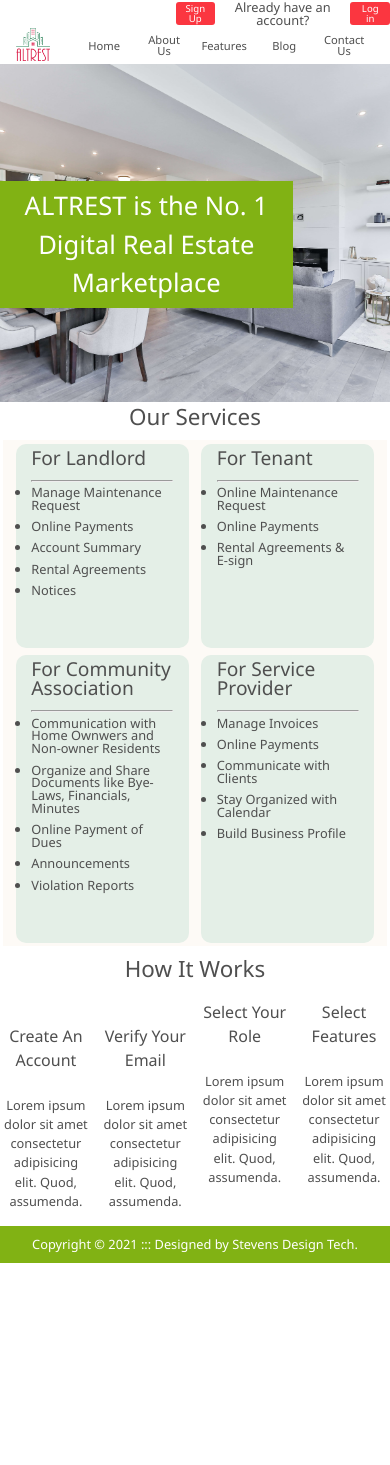
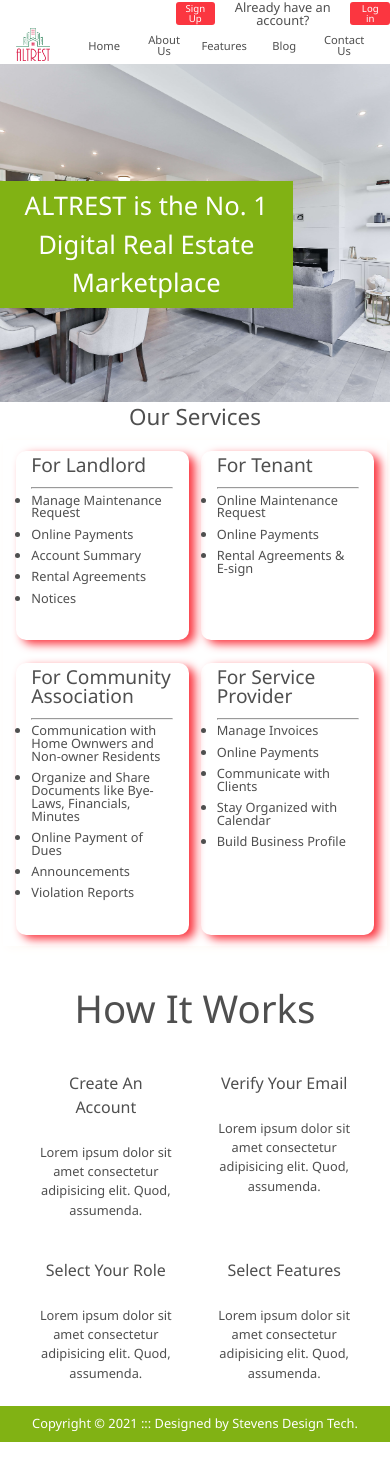
Before and after one commit to seyeonigbinde/Altrest-Real-Estate-Platform, a React (Create React App) app in the folder altrest-app/: page / in a window 390 px wide. Before the commit the page ends 1263 px from the top, so only its background shows below. Built offline with nearby package versions, Linux system fonts and the light colour scheme; the HTML template or start-up script is replaced by a standard one.

Commit message:
Additional Styling

```diff
--- a/altrest-app/src/App.js
+++ b/altrest-app/src/App.js
@@ -29,12 +29,12 @@
         <div>
         <div className="header">
         <div className="logo">
-            <img src={altrest} alt="logo"/>
+           <Link to="/"> <img src={altrest} alt="logo"/></Link>
         </div>
         <div className="links">
             <Link to="/"> Home</Link>
             <Link to="/about"> About Us</Link>
-            <Link to="/features">Features</Link>
+            <Link to="/features/landlords">Features</Link>
             <Link to="/blog">Blog</Link>
             <Link >Contact Us</Link>
             {/* <Header/> */}
@@ -57,7 +57,7 @@
         <Route path="/about">
            <AboutUs/>
         </Route>
-        <Route path="/features">
+        <Route exact path="/features/landlords">
           <Feature/>
         </Route>
         <Route path="/blog">
--- a/altrest-app/src/Components/Blog.js
+++ b/altrest-app/src/Components/Blog.js
@@ -5,6 +5,9 @@
 
     return(
         <div>
+            <div className="blogimg">
+                <p className="blog_caption">Blog</p>
+            </div>
             <h1>Under Construction</h1>
         </div>
     )
--- a/altrest-app/src/Components/Feature.js
+++ b/altrest-app/src/Components/Feature.js
@@ -14,10 +14,10 @@
             <p className="features_caption">Features</p>
         </div>
         <div className="features_links">
-            <Link to="/features/landlords">For Landlords</Link>
-            <Link to="/features/tenants">For Tenants</Link>
-            <Link to="/features/community">For Community Associations</Link>
-            <Link to="/features/servicepro">For Service Providers</Link>
+            <Link to="/features/landlords"><b>For Landlords</b></Link>
+            <Link to="/features/tenants"><b>For Tenants</b></Link>
+            <Link to="/features/community"><b>For Community Associations</b></Link>
+            <Link to="/features/servicepro"><b>For Service Providers</b></Link>
         </div>
         <div>
         <Switch>
--- a/altrest-app/src/Components/Header.js
+++ b/altrest-app/src/Components/Header.js
@@ -14,7 +14,7 @@
             <img src={altrest} alt="logo"/>
         </div>
         <div className="links">
-            <Link to="/home" onClick={console.log("This is Good")}> Home</Link>
+            <Link to="/home"> Home</Link>
             <Link to="/about" > About Us</Link>
             <Link to="/features" >Features</Link>
             <Link >Blog</Link>
--- a/altrest-app/src/Components/HowItWorks.js
+++ b/altrest-app/src/Components/HowItWorks.js
@@ -6,7 +6,7 @@
     return(
 
     <div>
-        <div className="serv-header">
+        <div className="howitworks-header">
         <h2>
             How It Works
         </h2>
--- a/altrest-app/src/Components/Login.js
+++ b/altrest-app/src/Components/Login.js
@@ -65,7 +65,7 @@
   return (<section>
     <div>
       <div data-testid="loginForm" className="login-form">
-        <h1>Login</h1>
+        <h1>Login</h1><br/>
 
         <form onSubmit={login}>
         <div className="form-group">
--- a/altrest-app/src/index.css
+++ b/altrest-app/src/index.css
@@ -47,6 +47,10 @@
 /* .header_fixed{
 
 } */
+a{
+  text-decoration: none;
+  color: #4f4f4f
+}
 .links{
   display: flex;
   justify-content: space-between;
@@ -55,14 +59,14 @@
   padding: 0 2%;
   margin-right: 4%;
 }
-a{
+.links a{
   padding: 1% 2%;
   cursor: pointer;
   width: 15%;
   text-decoration: none;
   color: #4f4f4f
 }
-a:hover{
+.links a:hover{
   background-color: #81b214;
   border-radius: 5px;
   color: #fff;
@@ -115,21 +119,24 @@
 .serv-header h2{
   padding: 1% 0;
   font-size: 2.4rem;
+  /* margin-top: 10%; */
 }
 .services{
   display: flex;
   justify-content: space-between;
   margin: 2% 0.8%;
-  background-color: #fdfaf6;
+  /* background-color: #fdfaf6; */
   height: 50vh;
+  box-shadow: 3px 2px 10px #fdfaf6;
 }
 .option{
-  background-color: #e4efe7;
+  /* background-color: #e4efe7; */
   width: 23%;
   text-align: left;
   border-radius: 10px;
   padding: 1% 2%;
   box-shadow: 30px;
+  box-shadow: 6px 4px 10px #fb3640;
 }
 .option li{
   padding: 6% 0;
@@ -138,17 +145,24 @@
   background-color: #fb3640;
   color: #fff;
 }
-
+.howitworks-header h2{
+  padding: 1% 0;
+  font-size: 2.4rem;
+  margin-top: 10%;
+}
 .howitworks{
 	display: flex;
-	justify-content: space-between;
-	margin: 2% 2%;
+	justify-content: space-evenly;
+	margin: 0% 2%;
   line-height: 1.5;
+  height: 30vh;
+  margin-bottom: 10%;
 }
 .howitworks div{
-	width: 24%;
+	width: 20%;
 	text-align: center;
 	padding: 2% 0;
+
 }
 .about{
   padding: 3% 10%;
@@ -174,12 +188,13 @@
   line-height: 1.5;
 }
 .about_vision{
-  background-color: #e4efe7;
+  /* background-color: #e4efe7; */
   width: 60%;
   margin:auto;
   border-radius: 10px;
   line-height: 2;
   padding: 1% 2%;
+  box-shadow: 6px 4px 10px #81b214;
 }
 .features{
   width: 100%;
@@ -191,6 +206,7 @@
 }
 .features_links a{
   width: 20%;
+  text-decoration: underline;
 }
 .features_links a:hover{
 border-bottom: 4px solid #81b214;
@@ -247,6 +263,58 @@
   text-align: left;
   line-height: 1.5;
 }
+
+section{
+  margin: 3% 2%;
+}
+form {
+  border: 1px solid #999;
+  padding: 0.25em;
+  background-color: #fdfaf6;
+  width: 32%;
+  margin: auto;
+}
+input{
+  height: 5vh;
+  margin: 1% 0;
+  text-align: left;
+  width: 20em;
+}
+label{
+  float: left;
+	width: 8em;
+	text-align: left;
+  align-items: center;
+  padding-top: 4%;
+	padding-right: 0.5em;
+  font-size: 1.2rem;
+  margin: 0 0%;
+}
+button{
+  border: none;
+  background-color: black;
+  color: white;
+  padding: 8px 15px;
+  margin-top: 16px;
+}
+.blogimg{
+  background-image: url("./image//features-image-1.jpeg");
+  width: 100%;
+  height: 40vh;
+  background-size: cover;
+	background-position: center;
+	background-repeat: no-repeat;
+}
+.blog_caption{
+  font-size: 2.8rem;
+  background-color: #fb3640;
+  color: #fff;
+  width: 30%;
+  margin: 11.4% 0%;
+  padding: .5%;
+  position: absolute;
+  line-height: 1.5;
+}
 footer{
 	background-color:#81b214;
 	color: white;
@@ -257,25 +325,6 @@
   left: 0;
   bottom: 0;
   width: 100%; */
-}
-section{
-  margin: 3% 2%;
-}
-input{
-  width: 30%;
-  height: 5vh;
-  margin: 1% 0;
-  align-items: right;
-}
-label{
- font-size: 1.4rem;
-}
-button{
-  border: none;
-  background-color: black;
-  color: white;
-  padding: 8px 15px;
-  margin-top: 16px;
 }
 
 
@@ -315,7 +364,7 @@
     width: 45%;
     padding: 1% 4%;
     font-size: 0.8rem;
-    margin: 1% 0;
+    margin: 3% 0;
   }
   .option li{
     padding: 3% 0;
@@ -381,9 +430,15 @@
 .howitworks{
 	margin: 3% 1%;
 }
+.howitworks{
+  flex-wrap: wrap;
+  justify-content: space-evenly;
+}
 .howitworks div{
-	width: 22%;
-	padding: 1% 0;
+	width: 40%;
+	padding: 1% 2%;
+  height: 25vh;
+  flex-wrap: wrap;
 }
 .features_links a{
   font-size: 0.8rem;
@@ -413,6 +468,9 @@
 }
 label{
   font-size: .8rem;
+ }
+ footer{
+  margin-top: 28%;
  }
 }
 
```
